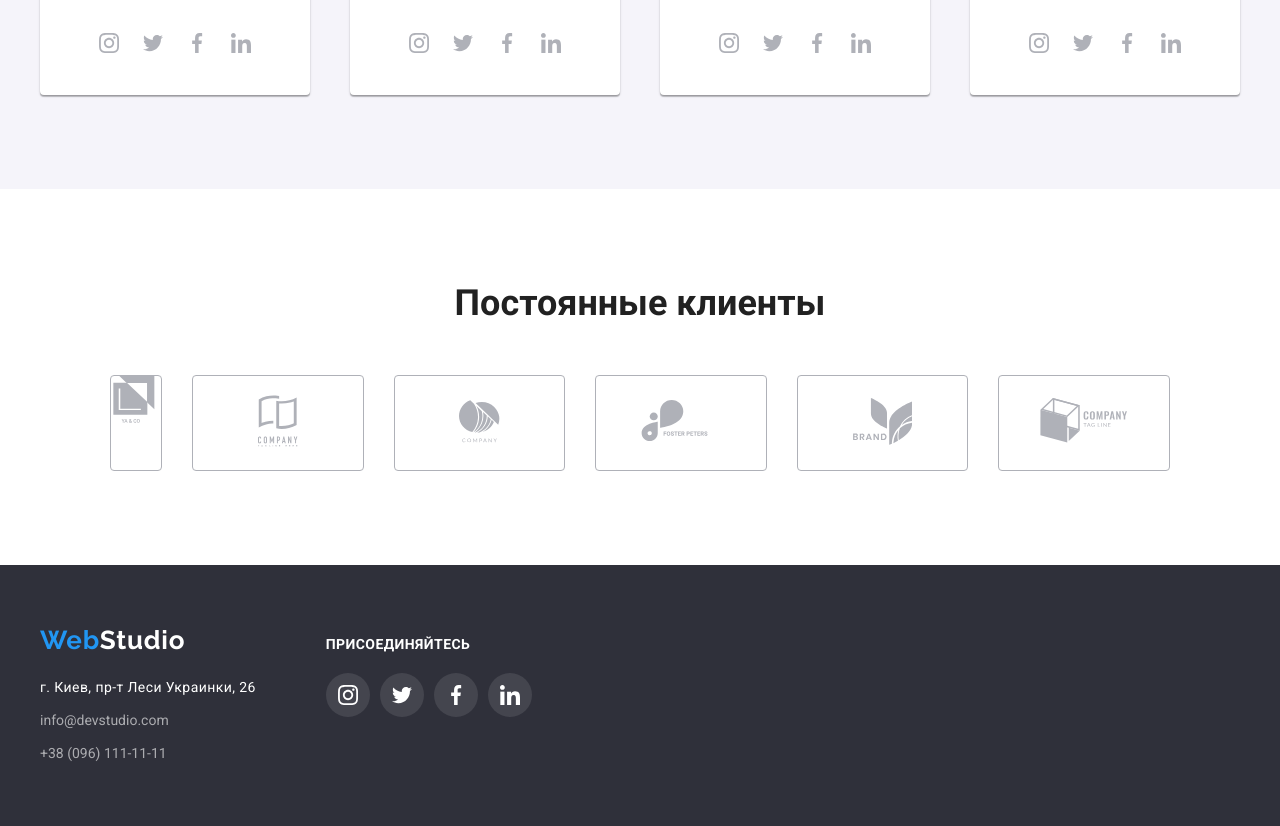
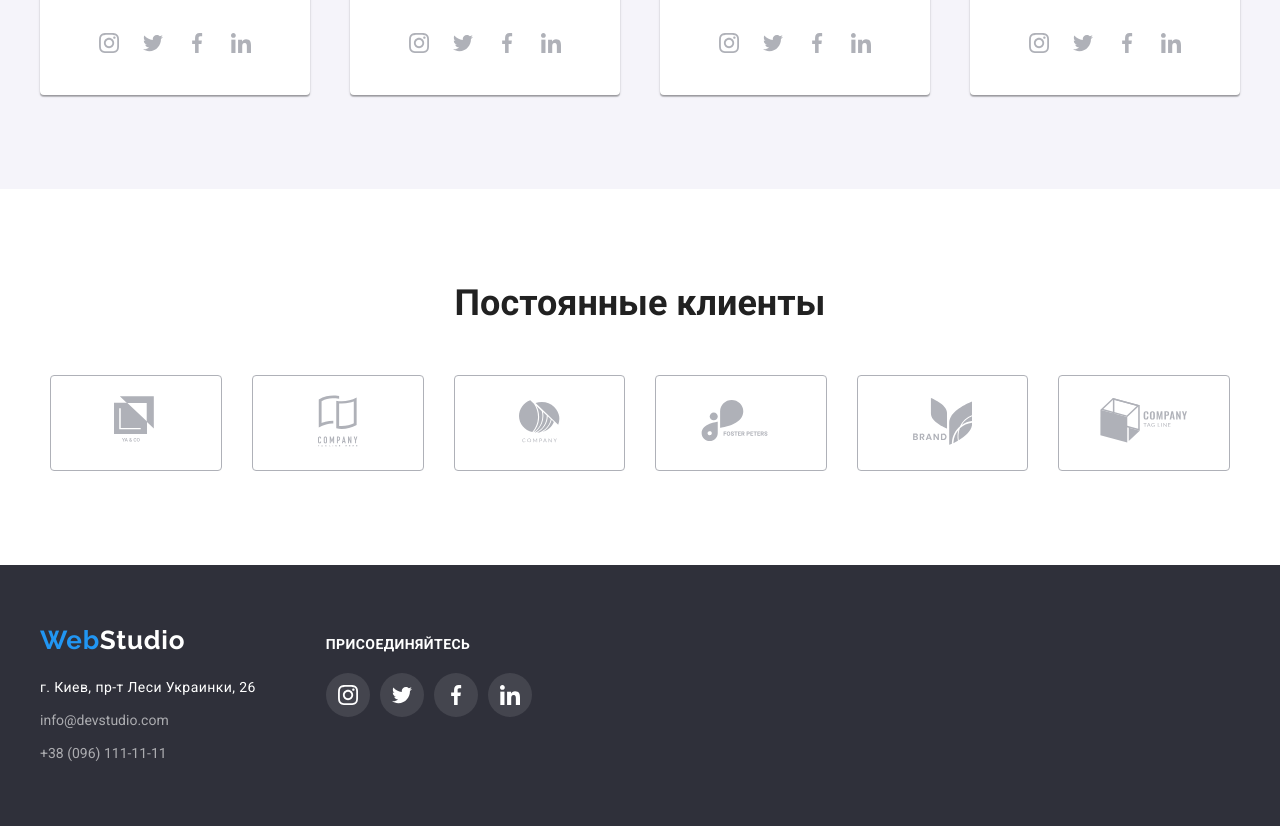
Before and after one commit to Ravendir/goit-markup-hw-04, a plain HTML site: page index.html in a window 1280 px wide. Shown: the part 2125-2951 px from the top of the page. Drawn offline with Linux system fonts and the light colour scheme.

```diff
--- a/css/style.css
+++ b/css/style.css
@@ -456,6 +456,9 @@ li.team > p {
 }
 
 #ya-co {
+  width: 44px;
+  height: 49px;
+  padding: 20px 63px 20px 63px;
 }
 
 #company-tagline-here {
```
